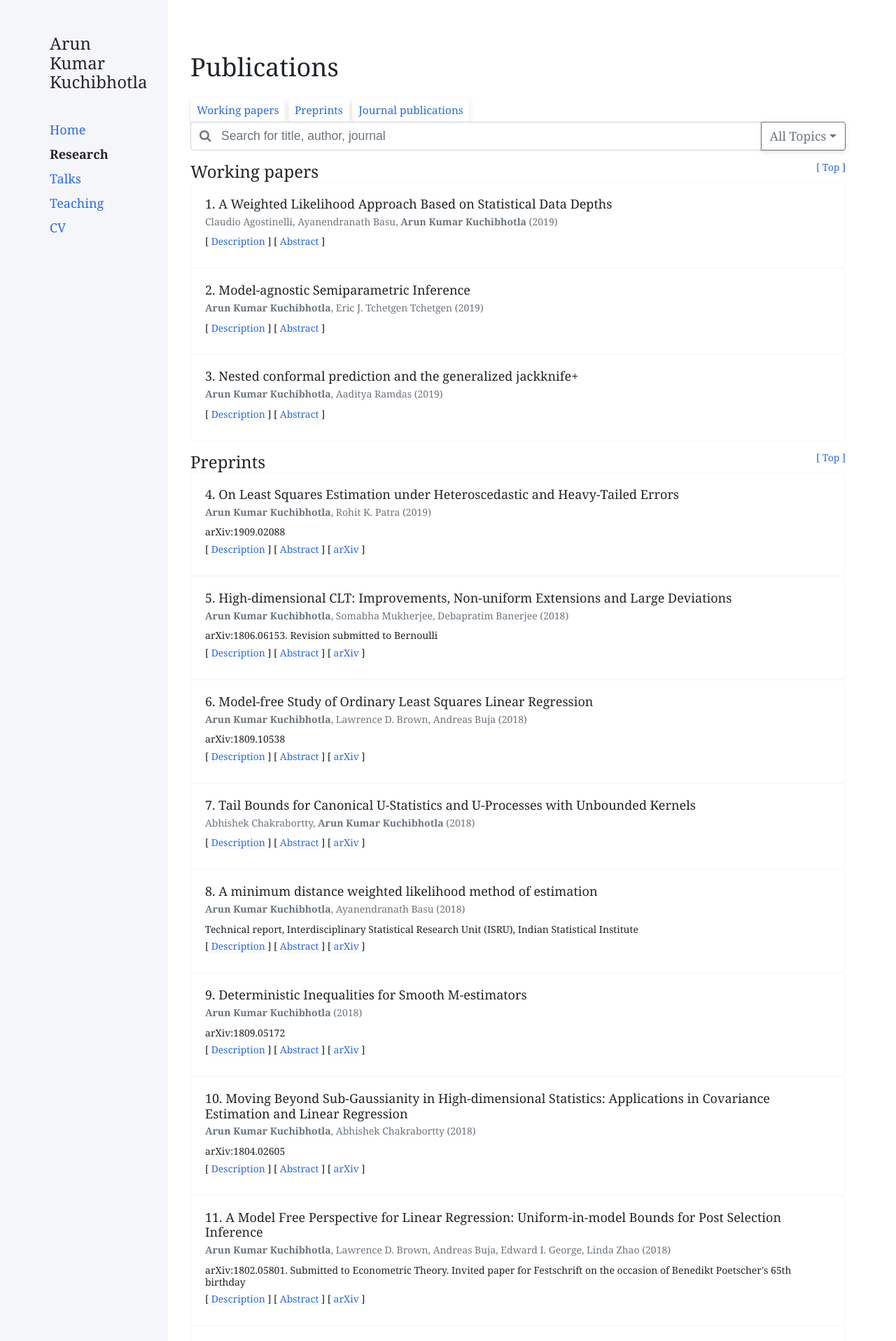
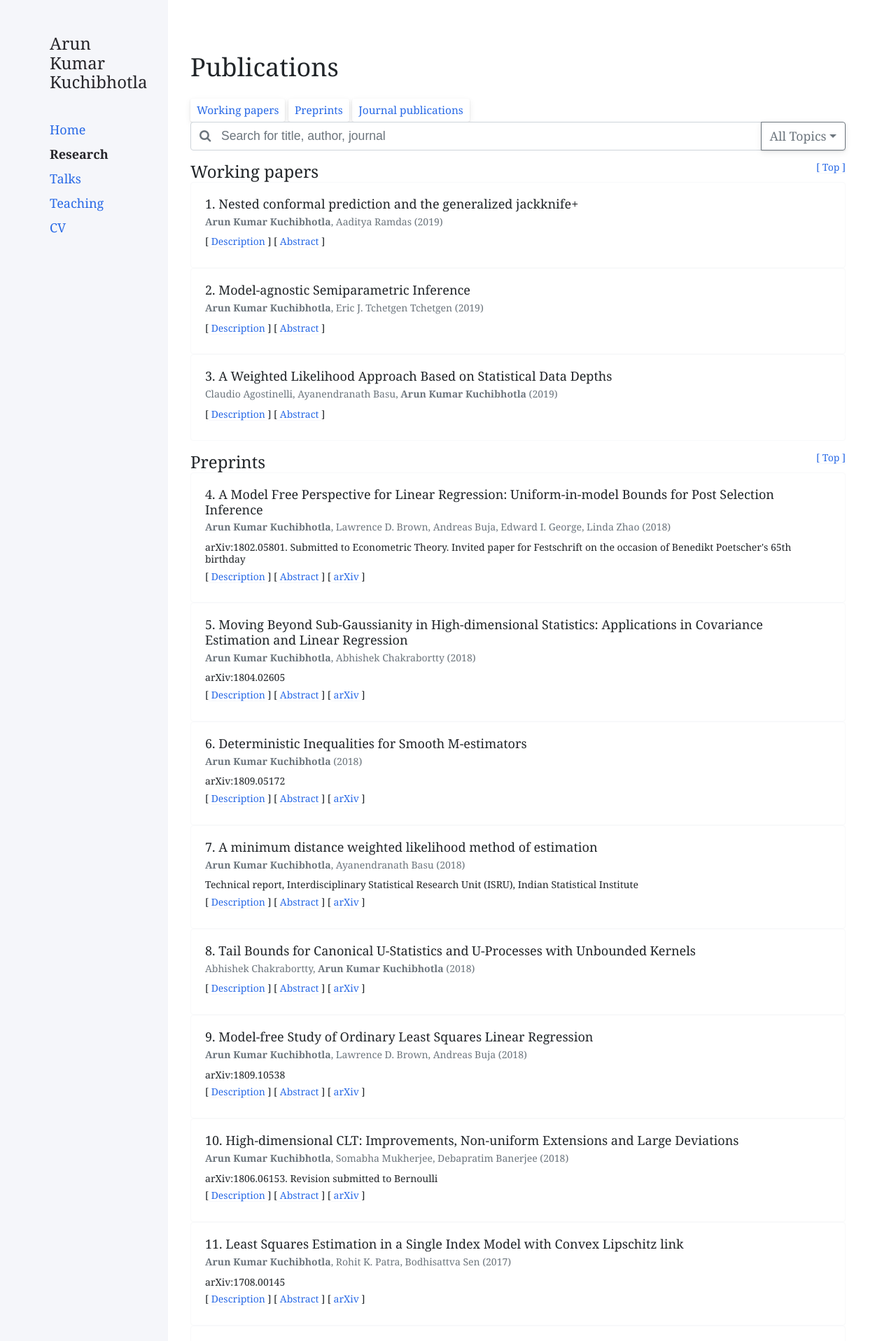
Before and after one commit to Arun-Kuchibhotla/Arun-Kuchibhotla.github.io, a Jekyll site: the page built from docs/research.md, in a window 1280 px wide. Shown: the top 1916 px of the page at 70% size. Built offline with Jekyll 4.4.1, drawn with Linux system fonts in a browser that asks for light colours; nearby versions of some CDN libraries; some of the changed text lies outside the part shown.

Commit message:
same year ordering

```diff
--- a/_data/publications.json
+++ b/_data/publications.json
@@ -487,6 +487,7 @@
 		],
 		"source": "Annals of Statistics. Accepted",
 		"year": 2019,
+		"order": 1,
 		"volume": 4119,
 		"citation_url": "https://arxiv.org/abs/1806.04119",
 		"cites_url": "https://scholar.google.com/scholar?oi=bibs&hl=en&cites=10014366546700290406",
@@ -523,6 +524,7 @@
 		],
 		"source": "Advances in Neural Information Processing Systems. Accepted",
 		"year": 2019,
+		"order": 3,
 		"volume": 33,
 		"citation_url": "https://neurips.cc/Conferences/2019/AcceptedPapersInitial",
 		"cites_url": "https://neurips.cc/Conferences/2019/AcceptedPapersInitial",
@@ -611,6 +613,7 @@
 		],
 		"source": "The American Statistician",
 		"year": 2019,
+		"order": 2,
 		"startpage": 1,
 		"endpage": 23,
 		"citation_url": "https://arxiv.org/abs/1806.09014",
@@ -646,6 +649,7 @@
 		],
 		"source": "Annals of the Institute of Statistical Mathematics",
 		"year": 2019,
+		"order": 4,
 		"volume": 71,
 		"issue": 3,
 		"startpage": 627,
--- a/docs/research.md
+++ b/docs/research.md
@@ -55,9 +55,10 @@ nav_order: 2
     <span id="{{ type | join: '_' }}"></span>
     <h2 style="display:inline;"> {{ type }}s </h2>
     <h5 style="text-align:right;float:right;"><a href="#top">[ Top ]</a></h5>
-    {% assign sorted_publications = site.data.publications | where:"work_type",type | sort: 'year' | reverse %}
-    {% for paper in sorted_publications %}
-    {% assign paper = paper_hash[1] %}
+    {% assign sorted_publications_year = site.data.publications | where:"work_type",type | group_by: 'year' %}
+    {% for paper_year in sorted_publications_year %}
+    {% assign papers = paper_year.items | sort: 'order' %}
+    {% for paper in papers %}
     {% assign counter = counter | plus: 1 %}
     <div class="card border-light">
       <div class="card-body">
@@ -124,6 +125,7 @@ nav_order: 2
       </div>
     </div>
     {% endfor %}
+    {% endfor %}
   </div>
   {% endfor %}
 </div>
```
